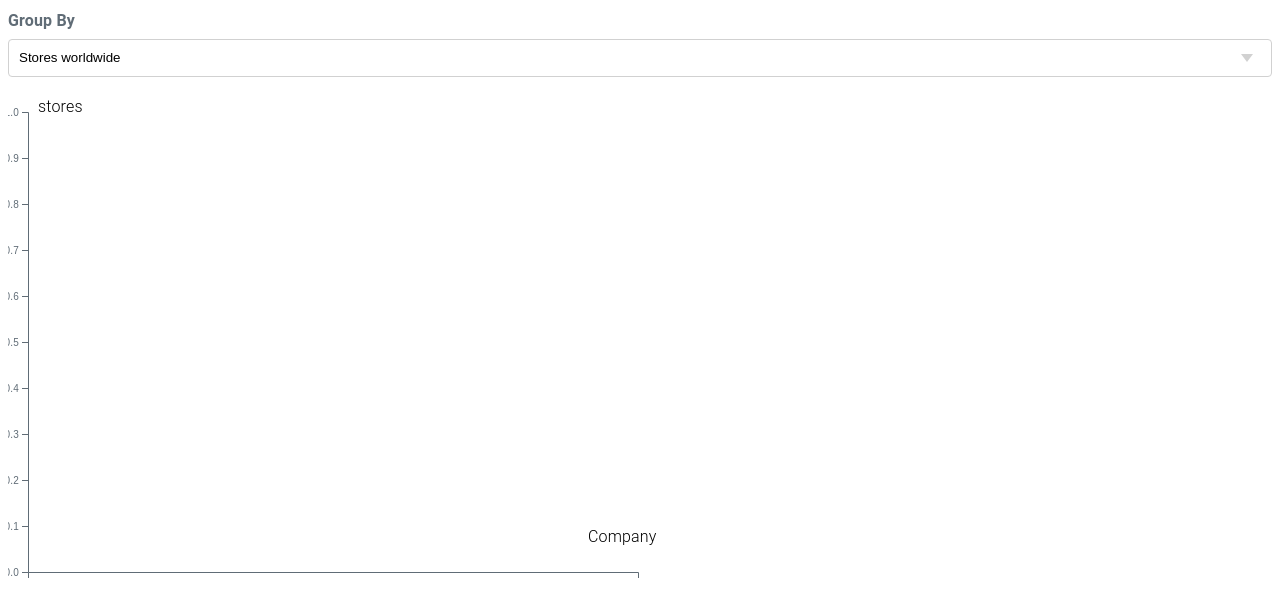
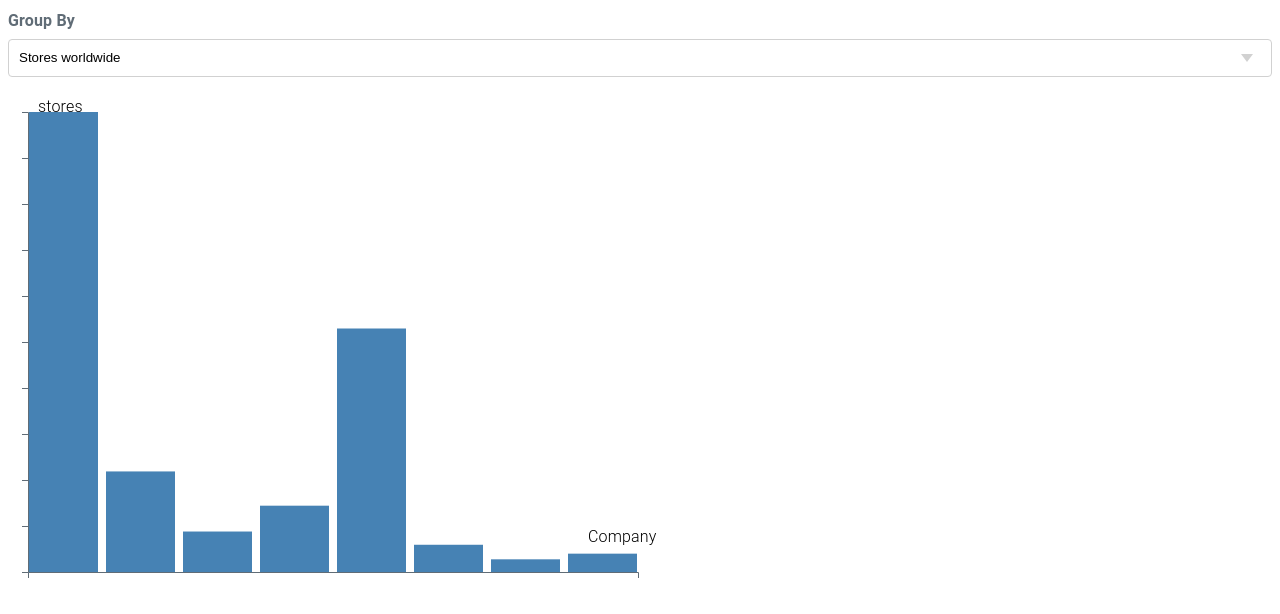
Before and after one commit to kgarrity22/vis-lab5, a plain HTML site: page index.html in a window 1280 px wide. Drawn offline with nearby package versions, Linux system fonts and the light colour scheme.

Commit message:
updating correctly - just need to sort

```diff
--- a/index.html
+++ b/index.html
@@ -96,10 +96,11 @@
 
 
         // Implement the enter-update-exit sequence
-        const bars = svg.selectAll('.bar')
+        const bars = svg.selectAll('rect')
+            .remove()
+            .exit()
             .data(data)
-            .exit()
-            .remove()
+
 
 
 
@@ -108,7 +109,7 @@
             .attr("fill", "steelblue")
             .attr("x", function (d) {
                 console.log("logging x: ", xScale(d.company));
-                // console.log("logging x: ", d.company);
+
                 return xScale(d.company);
             })
             .attr("y", function (d) {
@@ -120,21 +121,24 @@
                 return height - yScale(d[type]);
             })
             .attr("width", xScale.bandwidth())
+
+
+
+        svg.selectAll("text")
+            .remove()
             .exit()
-            .remove()
 
-            svg.append("text")
+        svg.append("text")
+            .attr('x', 10)
+            .attr('y', 0)
+            .attr("class", "yax")
+            // add attrs such as alignment-baseline and text-anchor as necessary
+            .text(type)
+        svg.append("text")
             .attr('x', width - 50)
             .attr('y', height - 30)
             .text("Company")
 
-
-            svg.append("text")
-            .attr('x', 10)
-            .attr('y', 0)
-            .attr("class", "yax")
-            // add attrs such as alignment-baseline and text-anchor as necessary
-            .text(type);
 
 
 
@@ -165,7 +169,7 @@
         console.log("Here: ", type.value)
         d3.select('#group-by')
             .on("change", function(d){
-
+                type = document.querySelector("#group-by").value
                 console.log("d: ", d.target.value);
                 d3.selectAll(".bars")
 
```
